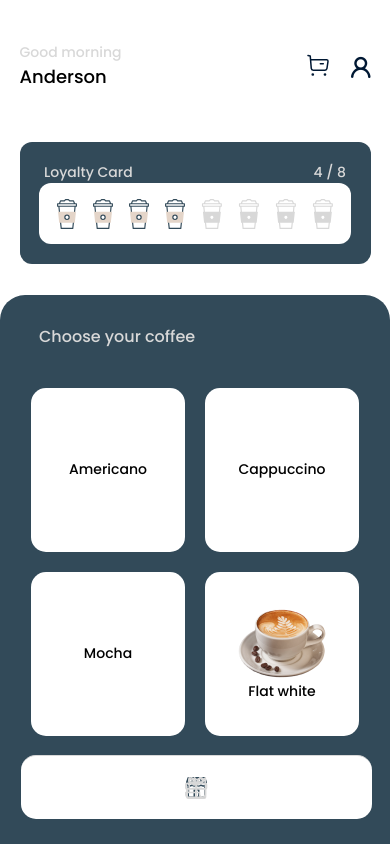
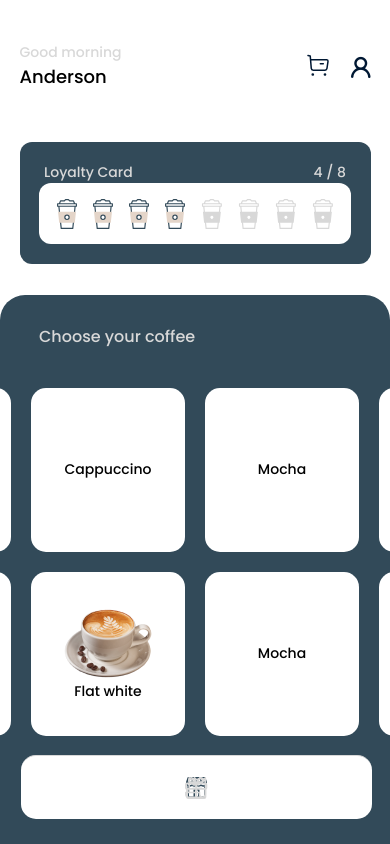
Before and after one commit to Neel-shetty/react-native-coffee, a React Native app: screen /HomeScreen in a window 390 px wide. Built offline with nearby package versions, Linux system fonts and the light colour scheme; grey boxes are pictures that could not be loaded; what expo-linking would draw is missing.

Commit message:
horizontal menu list

```diff
--- a/assets/dummyData/MenuData.tsx
+++ b/assets/dummyData/MenuData.tsx
@@ -35,4 +35,16 @@ export const menu = [
     image: require("../images/Home/coffee4.png"),
     cost: "$5",
   },
+  {
+    id: 7,
+    name: "Mocha",
+    image: require("../images/Home/coffee3.png"),
+    cost: "$5",
+  },
+  {
+    id: 8,
+    name: "Flat white",
+    image: require("../images/Home/coffee4.png"),
+    cost: "$5",
+  },
 ];
--- a/src/components/HomeScreenComponents/Menu.tsx
+++ b/src/components/HomeScreenComponents/Menu.tsx
@@ -23,9 +23,11 @@ const Menu = () => {
         <Text style={styles.title}>Choose your coffee</Text>
       </View>
       <View style={styles.list}>
+        <ScrollView horizontal>
         <FlatList
           data={menu}
           showsVerticalScrollIndicator={false}
+          numColumns={Math.ceil(menu.length/2)}
           renderItem={({ item }) => {
             function itemButton() {
               navigation.navigate("DetailScreen", { item: item });
@@ -38,8 +40,8 @@ const Menu = () => {
               </Pressable>
             );
           }}
-          numColumns={2}
         />
+        </ScrollView>
       </View>
       <View>{/* <TabBar /> */}</View>
     </View>
--- a/src/screens/MainScreens/CartScreen.tsx
+++ b/src/screens/MainScreens/CartScreen.tsx
@@ -9,9 +9,6 @@ const CartScreen = ({ route }: any) => {
   console.log(route.params);
   return (
     <View style={styles.root}>
-      <View style={{ position: "absolute", bottom:0, zIndex:1 }}>
-        <ConfirmOrder />
-      </View>
       <View style={styles.headerContainer}>
         <CartHeader />
       </View>
```
